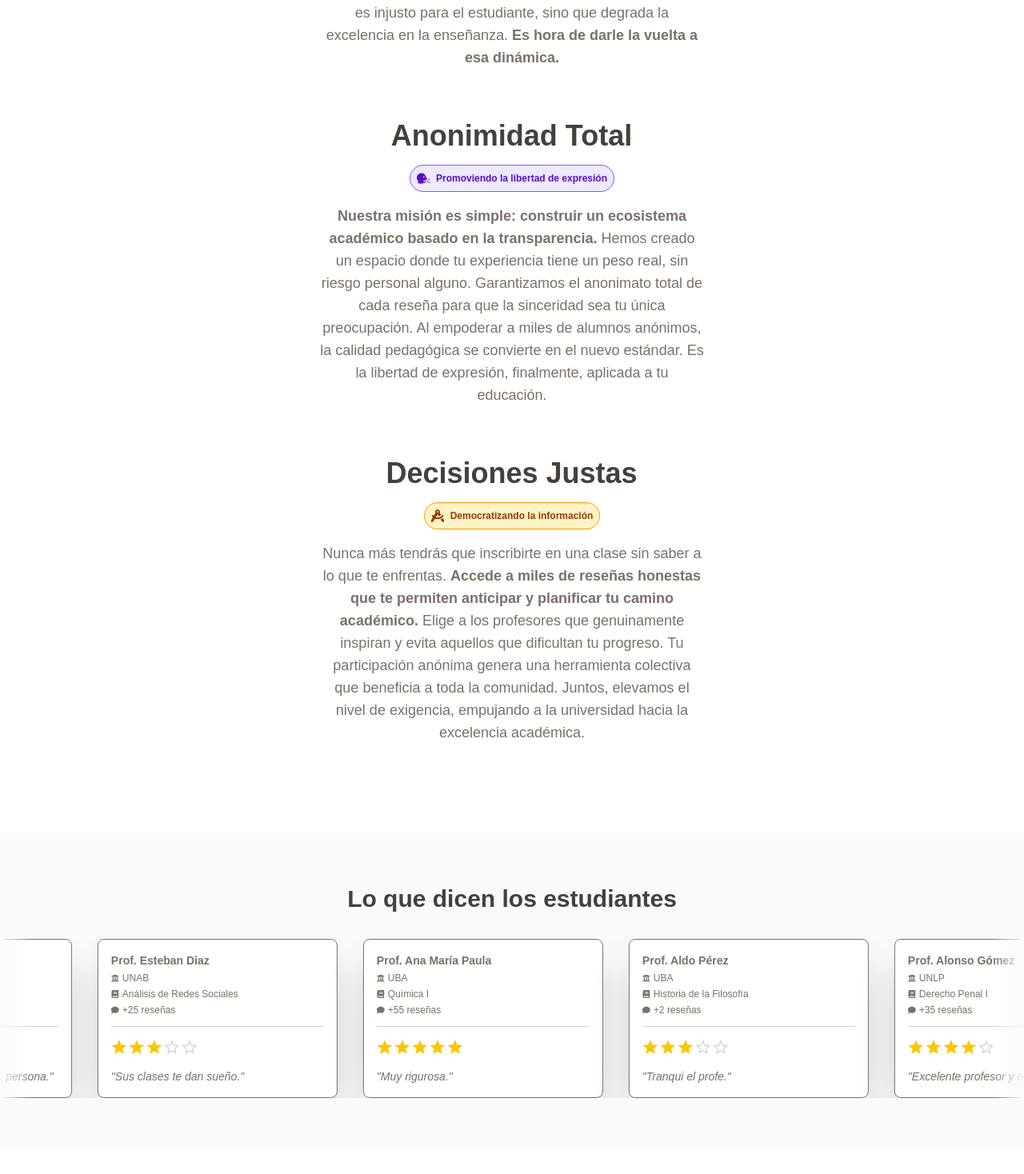
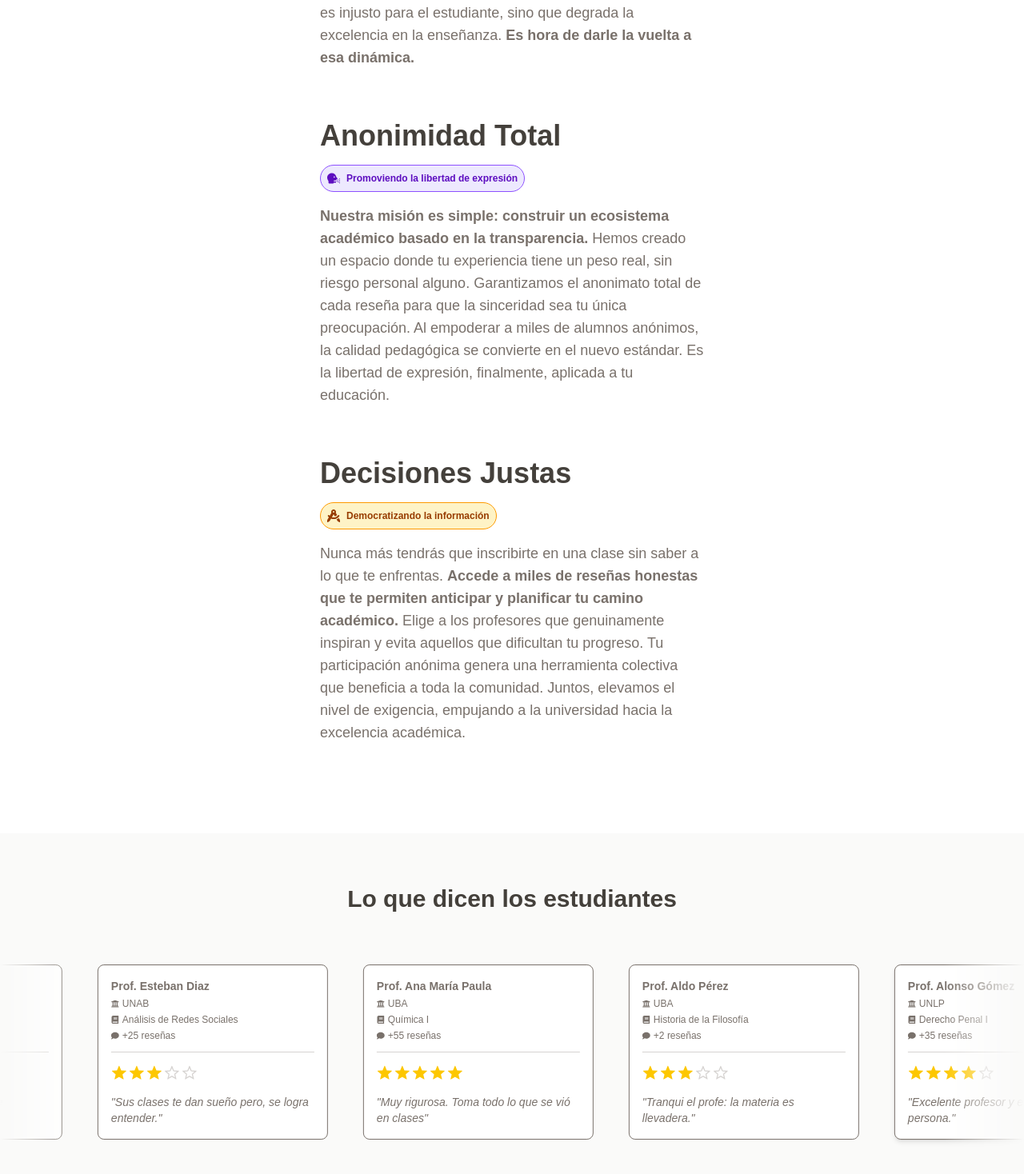
Before and after one commit to DataAnalystGabo/CalificaTuProfe, a React (Vite) app: page / in a window 1280 px wide. Shown: the part 992-2460 px from the top of the page at 80% size. Built offline with nearby package versions, Linux system fonts and the light colour scheme; a web font is replaced by a local one.

Commit message:
Ajustes en la alineación de los textos y modificaciones de diseño en el carrusel de tarjetas.

```diff
--- a/src/App.jsx
+++ b/src/App.jsx
@@ -120,7 +120,7 @@ function App() {
             </main>
 
             <section className="w-full max-w-7xl mx-auto py-16 bg-white">
-                <div className="max-w-lg mx-auto p-4 text-center flex flex-col items-center">
+                <div className="max-w-lg mx-auto p-4 text-left flex flex-col items-start">
 
                     <h2 ref={titleRef} className={`text-4xl font-extrabold mb-4 text-stone-700 ${
                     isVisible ? 'animate-typewriter' : 'opacity-0'}`}>Asimetría de Poder</h2>
@@ -132,12 +132,12 @@ function App() {
                         textColor="text-emerald-800"
                     />
 
-                    <p className="text-lg mt-4 mb-8 text-stone-500">
+                    <p className="text-lg mt-4 mb-8 text-left text-stone-500">
                         <strong>¿Alguna vez quisiste dar una crítica constructiva y sincera pero te detuvo el miedo?</strong> La relación en el ámbito universitario a menudo es una calle de sentido único: el profesor evalúa tu futuro, mientras tu experiencia se queda sin voz. Este desbalance fomenta el silencio y la resignación ante la baja calidad pedagógica. Esto no solo es injusto para el estudiante, sino que degrada la excelencia en la enseñanza. <strong>Es hora de darle la vuelta a esa dinámica.</strong>
                     </p>
                 </div>
 
-                <div className="max-w-lg mx-auto p-4 text-center flex flex-col items-center">
+                <div className="max-w-lg mx-auto p-4 text-left flex flex-col items-start">
 
                     <h2 ref={titleRef} className={`text-4xl font-extrabold mb-4 text-stone-700 ${
                     isVisible ? 'animate-typewriter' : 'opacity-0'}`}>Anonimidad Total</h2>
@@ -150,12 +150,12 @@ function App() {
                         textColor="text-violet-800"
                     />
 
-                    <p className="text-lg mt-4 mb-8 text-stone-500">
+                    <p className="text-lg mt-4 mb-8 text-left text-stone-500">
                         <strong>Nuestra misión es simple: construir un ecosistema académico basado en la transparencia.</strong> Hemos creado un espacio donde tu experiencia tiene un peso real, sin riesgo personal alguno. Garantizamos el anonimato total de cada reseña para que la sinceridad sea tu única preocupación. Al empoderar a miles de alumnos anónimos, la calidad pedagógica se convierte en el nuevo estándar. Es la libertad de expresión, finalmente, aplicada a tu educación.
                     </p>
                 </div>
 
-                <div className="max-w-lg mx-auto p-4 text-center flex flex-col items-center">
+                <div className="max-w-lg mx-auto p-4 text-left flex flex-col items-start">
 
                     <h2 ref={titleRef} className={`text-4xl font-extrabold mb-4 text-stone-700 ${
                     isVisible ? 'animate-typewriter' : 'opacity-0'}`}>Decisiones Justas</h2>
@@ -168,13 +168,13 @@ function App() {
                         textColor="text-amber-800"
                     />
 
-                    <p className="text-lg mt-4 mb-8 text-stone-500">
+                    <p className="text-lg mt-4 mb-8 text-left text-stone-500">
                         Nunca más tendrás que inscribirte en una clase sin saber a lo que te enfrentas. <strong>Accede a miles de reseñas honestas que te permiten anticipar y planificar tu camino académico.</strong> Elige a los profesores que genuinamente inspiran y evita aquellos que dificultan tu progreso. Tu participación anónima genera una herramienta colectiva que beneficia a toda la comunidad. Juntos, elevamos el nivel de exigencia, empujando a la universidad hacia la excelencia académica.
                     </p>
                 </div>
             </section>
 
-            <section className="w-full py-16 bg-stone-50 overflow-hidden mb-10">
+            <section className="w-full max-w-7xl mx-auto py-16 bg-stone-50 overflow-hidden mb-10">
                 <div className="max-w-7xl mx-auto px-4 mb-8 text-center">
                     <h3 className="text-3xl font-bold text-stone-700">Lo que dicen los estudiantes</h3>
                 </div>
--- a/src/components/ReviewsCarousel.jsx
+++ b/src/components/ReviewsCarousel.jsx
@@ -3,19 +3,26 @@ import Target from "./Target";
 
 const reviews = [
     { teacherName: "Prof. Alonso Gómez", university: "UNLP", subjectName: "Derecho Penal I", qcomment: "+35 reseñas", comment: "Excelente profesor y excelente persona.", rating: 4 },
-    { teacherName: "Prof. Esteban Diaz", university: "UNAB", subjectName: "Análisis de Redes Sociales", qcomment: "+25 reseñas", comment: "Sus clases te dan sueño.", rating: 3 },
-    { teacherName: "Prof. Ana María Paula", university: "UBA", subjectName: "Química I", qcomment: "+55 reseñas", comment: "Muy rigurosa.", rating: 5 },
-    { teacherName: "Prof. Aldo Pérez", university: "UBA", subjectName: "Historia de la Filosofía", qcomment: "+2 reseñas", comment: "Tranqui el profe.", rating: 3 },
+    { teacherName: "Prof. Esteban Diaz", university: "UNAB", subjectName: "Análisis de Redes Sociales", qcomment: "+25 reseñas", comment: "Sus clases te dan sueño pero, se logra entender.", rating: 3 },
+    { teacherName: "Prof. Ana María Paula", university: "UBA", subjectName: "Química I", qcomment: "+55 reseñas", comment: "Muy rigurosa. Toma todo lo que se vió en clases", rating: 5 },
+    { teacherName: "Prof. Aldo Pérez", university: "UBA", subjectName: "Historia de la Filosofía", qcomment: "+2 reseñas", comment: "Tranqui el profe: la materia es llevadera.", rating: 3 },
 ]
 
 const ReviewsCarousel = () => {
     return (
-        <div className="w-full inline-flex flex-nowrap overflow-hidden mask-[linear-gradient(to_right,transparent_0,black_40px,black_calc(100%-40px),transparent_100%)]">
+        <div className="
+                        w-full
+                        inline-flex
+                        flex-nowrap
+                        overflow-hidden
+                        py-8
+                        mask-[linear-gradient(to_right,transparent,black_100px,black_calc(100%-100px),transparent)]
+                    ">
 
             <div className="flex items-center justify-center md:justify-start [&_li]:mx-8 [&_img]:max-w-none animate-infinite-scroll">
                 {reviews.map((review, index) => (
                     <div key={index} className="mx-4 w-75 shrink-0">
-                        <Target {...review} />
+                        <Target {...review} shadow={false} />
                     </div>
                 ))}
 
--- a/src/components/Target.jsx
+++ b/src/components/Target.jsx
@@ -36,11 +36,19 @@ export default function Target({
     subjectName,
     university,
     emptyColor,
-    filledColor
+    filledColor,
+    shadow = true
 }) {
     return (
 
-        <div className="bg-white p-4 rounded-lg shadow-2xl border border-stone-500 transition duration-300 hover:shadow-xl w-75 h-full flex flex-col">
+        <div className={`
+            bg-white p-4 rounded-lg border border-stone-500 w-72 h-full flex flex-col
+            transition-all duration-300 ease-in-out
+            ${shadow
+                ? 'shadow-md hover:shadow-xl hover:-translate-y-1' /* Efecto Levitar */
+                : 'shadow-none'
+            }
+        `}>
 
             {/* Encabezado de la tarjeta (usuario y calificacion) */}
             <div className="flex items-center justify-between mb-2 pb-2 border-b border-stone-300">
```
Also changed, not shown: 1 other file (tests, documents, lock files or other folders).
